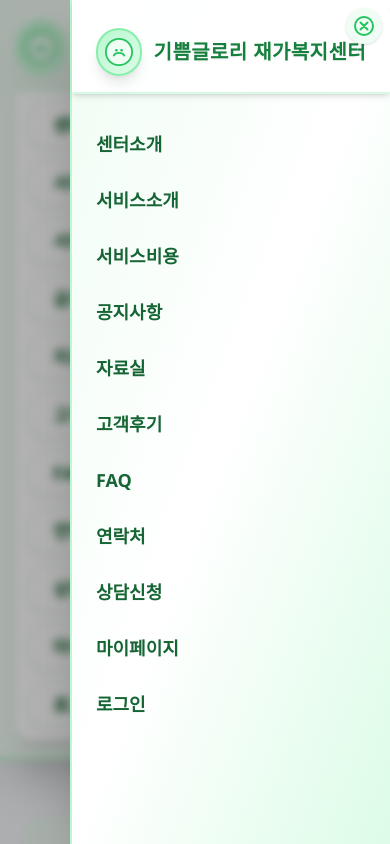
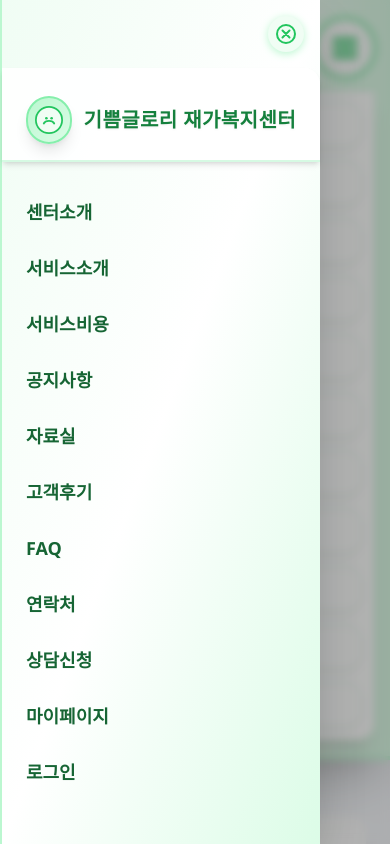
Before and after one commit to mxten777/mvp_project_18, a React (Vite) app: page / in a window 390 px wide. Both pictures are taken after a click on the button "메뉴 열기". Shown: the top 844 px of the page. Built offline with nearby package versions, Linux system fonts and the light colour scheme.

Commit message:
모바일 메뉴 닫기(X) 버튼 헤더 침범 방지 및 상단 고정

```diff
--- a/src/components/MobileNav.tsx
+++ b/src/components/MobileNav.tsx
@@ -31,9 +31,22 @@
     <nav
       className={`absolute top-0 right-0 w-80 max-w-full h-full bg-gradient-to-br from-green-50 via-white to-green-100 shadow-2xl border-l-2 border-green-200 flex flex-col pt-0 pb-6 px-0 z-[130] transition-transform duration-300 ${open ? "translate-x-0" : "translate-x-full"}`}
       aria-label="모바일 메뉴"
+      style={{paddingTop: '68px', position: 'relative'}}
     >
+      {/* 닫기(X) 버튼 - 메뉴 전체 오른쪽 상단에 고정 */}
+      <button
+        className="fixed top-4 right-4 p-2 rounded-full bg-green-50 hover:bg-green-200 text-xl font-bold text-green-700 focus:outline-none focus:ring-2 focus:ring-green-400 shadow z-[200]"
+        aria-label="메뉴 닫기"
+        onClick={onClose}
+        style={{boxShadow: '0 2px 8px #bbf7d0'}}
+      >
+        <svg width="20" height="20" viewBox="0 0 20 20" fill="none" xmlns="http://www.w3.org/2000/svg">
+          <circle cx="10" cy="10" r="9" fill="#f0fdf4" stroke="#22c55e" strokeWidth="2"/>
+          <path d="M6.5 6.5l7 7M13.5 6.5l-7 7" stroke="#22c55e" strokeWidth="2" strokeLinecap="round"/>
+        </svg>
+      </button>
       {/* 상단 로고/센터명 영역 */}
-  <div className="relative z-10 flex items-center gap-3 px-6 pt-7 pb-4 border-b-2 border-green-200/60 bg-white/90 rounded-tr-2xl shadow-md">
+      <div className="relative z-10 flex items-center gap-3 px-6 pt-7 pb-4 border-b-2 border-green-200/60 bg-white/90 rounded-tr-2xl shadow-md">
         <span className="inline-flex items-center justify-center w-12 h-12 rounded-full bg-gradient-to-br from-green-200 to-green-100 shadow-lg border-2 border-green-300">
           <svg width="28" height="28" viewBox="0 0 32 32" fill="none" xmlns="http://www.w3.org/2000/svg" aria-hidden="true">
             <circle cx="16" cy="16" r="15" stroke="#22c55e" strokeWidth="2" fill="#f0fdf4" />
@@ -42,17 +55,7 @@
             <circle cx="19" cy="14" r="1.5" fill="#22c55e"/>
           </svg>
         </span>
-  <span className="text-xl font-extrabold tracking-tight text-green-700 drop-shadow-sm whitespace-nowrap" style={{letterSpacing: '0.02em'}}>기쁨글로리 재가복지센터</span>
-        <button
-          className="absolute top-2 right-2 p-2 rounded-full bg-green-50 hover:bg-green-200 text-xl font-bold text-green-700 focus:outline-none focus:ring-2 focus:ring-green-400 shadow"
-          aria-label="메뉴 닫기"
-          onClick={onClose}
-        >
-          <svg width="20" height="20" viewBox="0 0 20 20" fill="none" xmlns="http://www.w3.org/2000/svg">
-            <circle cx="10" cy="10" r="9" fill="#f0fdf4" stroke="#22c55e" strokeWidth="2"/>
-            <path d="M6.5 6.5l7 7M13.5 6.5l-7 7" stroke="#22c55e" strokeWidth="2" strokeLinecap="round"/>
-          </svg>
-        </button>
+        <span className="text-xl font-extrabold tracking-tight text-green-700 drop-shadow-sm whitespace-nowrap" style={{letterSpacing: '0.02em'}}>기쁨글로리 재가복지센터</span>
       </div>
   <ul className="flex flex-col gap-1 mt-6 list-none p-0 m-0 overflow-x-hidden">
         {navLinks.map((link) => (
```
